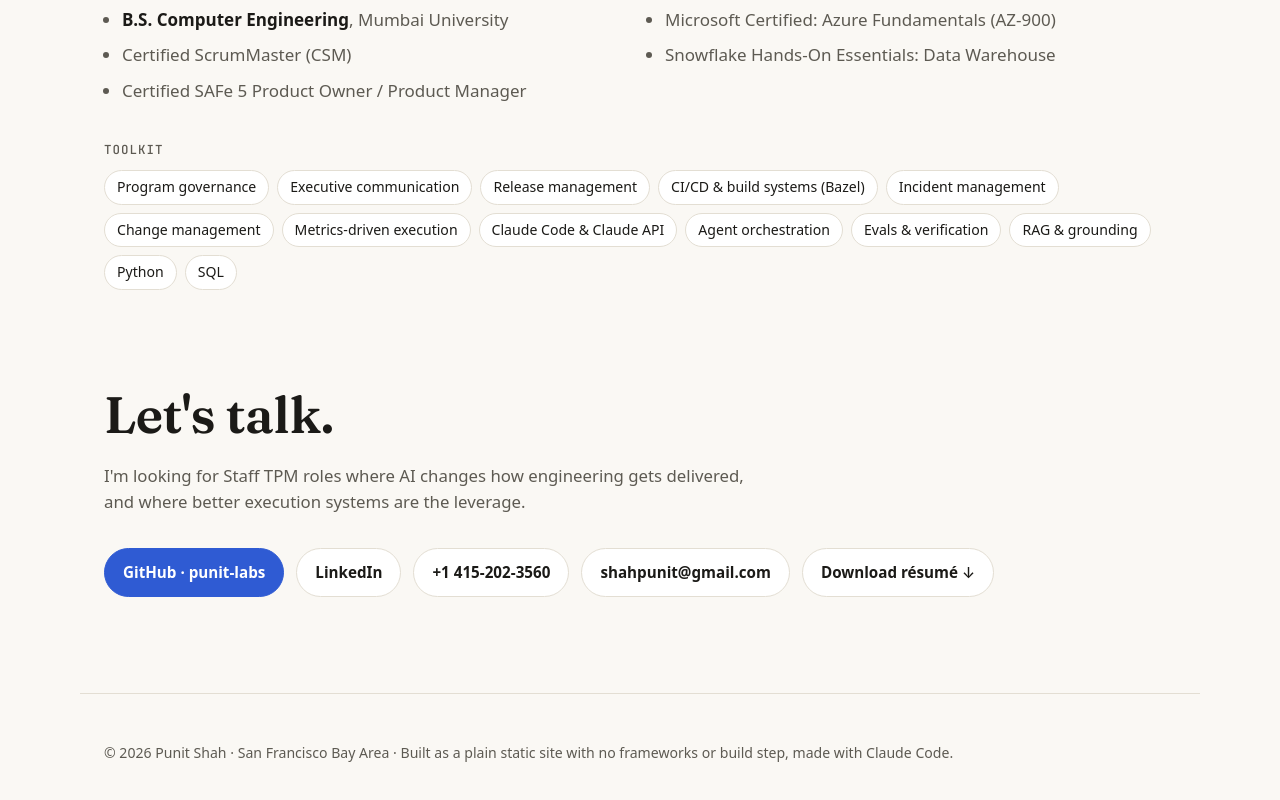
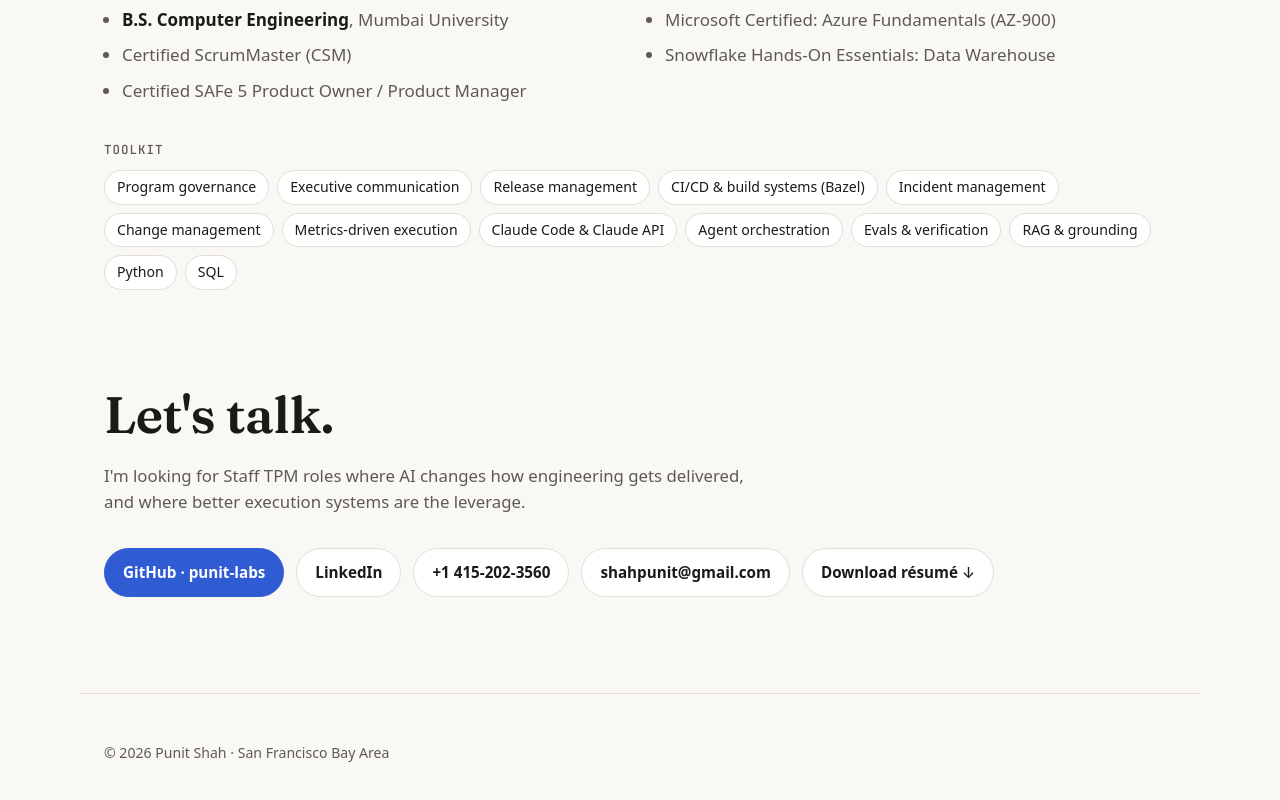
Before and after one commit to punit-labs/punit-labs.github.io, a plain HTML site: page index.html in a window 1280 px wide. Shown: the part 7924-8724 px from the top of the page. Drawn offline with Linux system fonts and the light colour scheme.

Commit message:
Remove build note from footer
Co-Authored-By: Claude Opus 5.5 <noreply@anthropic.com>

```diff
--- a/index.html
+++ b/index.html
@@ -420,7 +420,7 @@
   </main>
 
   <footer class="wrap footer">
-    <p>© 2026 Punit Shah · San Francisco Bay Area · Built as a plain static site with no frameworks or build step, made with Claude Code.</p>
+    <p>© 2026 Punit Shah · San Francisco Bay Area</p>
   </footer>
 
   <script src="main.js" defer></script>
```
